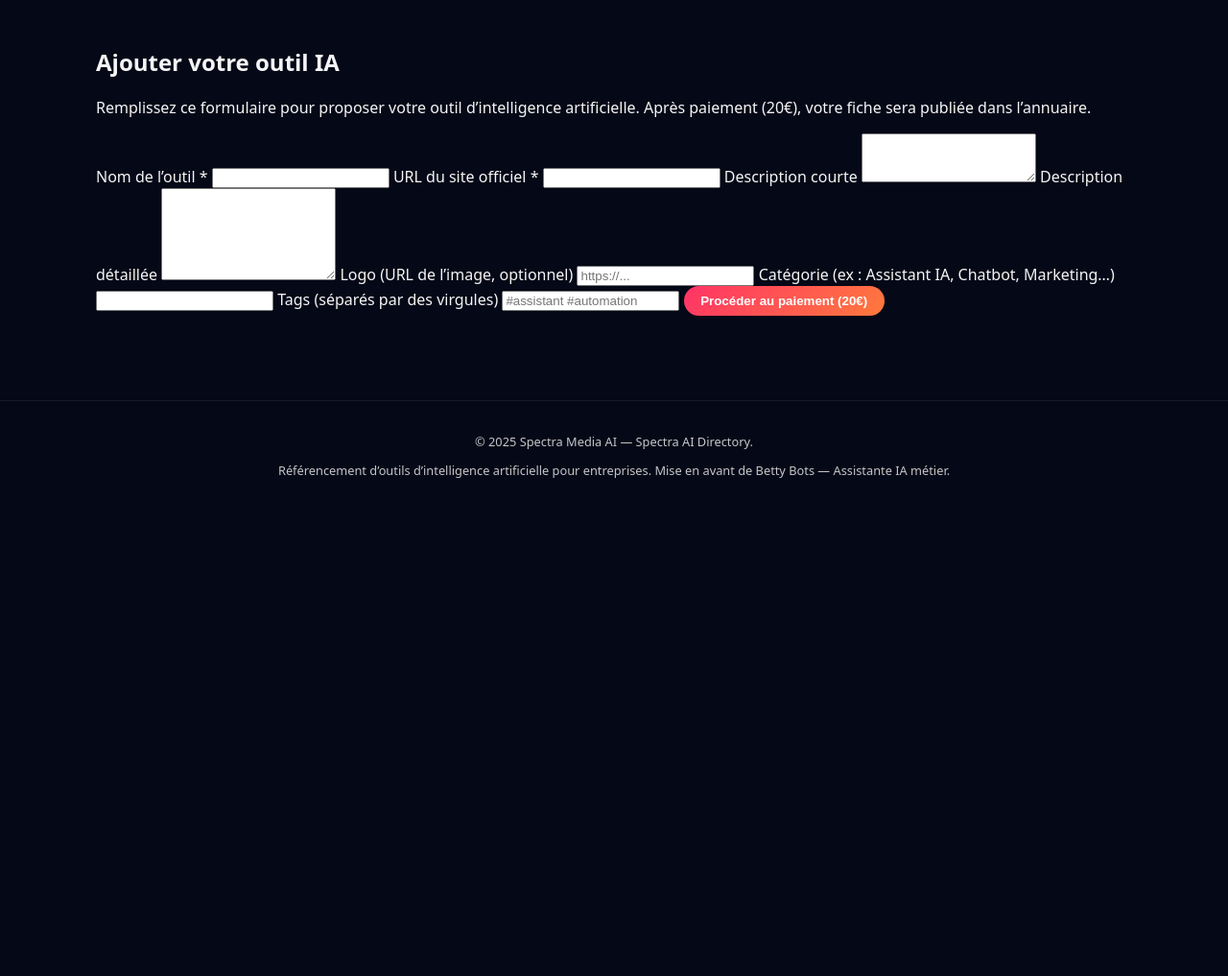
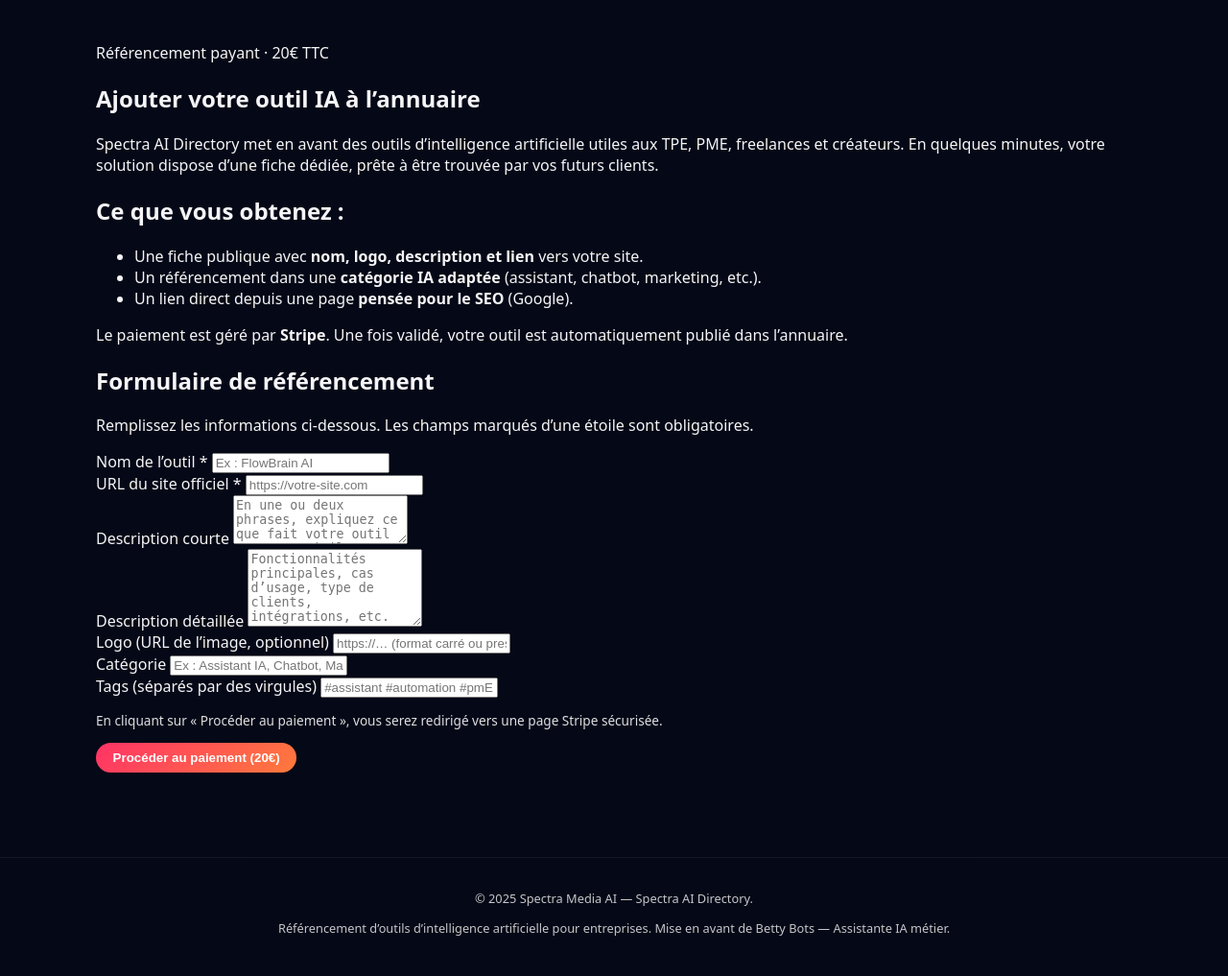
Before and after one commit to vincentbastille10/SpectraAIDirectory, a Flask app: page /ajouter in a window 1280 px wide. Shown: the part 62-1079 px from the top of the page at 96% size. Before the commit the page ends 560 px from the top, so only its background shows below. Run offline with Flask 3, Linux system fonts and the light colour scheme; parts of the project's set-up code (start-up, migrations or seed data) failed here and were passed over.

Commit message:
Update ajouter.html

```diff
--- a/templates/ajouter.html
+++ b/templates/ajouter.html
@@ -1,41 +1,118 @@
 {% extends "base.html" %}
 
-{% block title %}Ajouter un outil IA — Référencement dans l’annuaire{% endblock %}
+{% block title %}Ajouter un outil IA — Spectra AI Directory{% endblock %}
 {% block meta_description %}Référencez votre outil d’intelligence artificielle dans Spectra AI Directory via un formulaire simple et un paiement unique de 20€.{% endblock %}
 
 {% block content %}
-<section class="section">
-  <h1>Ajouter votre outil IA</h1>
-  <p>
-    Remplissez ce formulaire pour proposer votre outil d’intelligence artificielle.
-    Après paiement (20€), votre fiche sera publiée dans l’annuaire.
+<section class="section add-tool-section">
+  <div class="add-tool-layout">
+
+    <!-- Colonne gauche : contexte + bénéfices -->
+    <div class="add-tool-intro">
+      <p class="eyebrow">Référencement payant · 20€ TTC</p>
+      <h1>Ajouter votre outil IA à l’annuaire</h1>
+      <p class="intro-text">
+        Spectra AI Directory met en avant des outils d’intelligence artificielle utiles
+        aux TPE, PME, freelances et créateurs. En quelques minutes, votre solution
+        dispose d’une fiche dédiée, prête à être trouvée par vos futurs clients.
       </p>
 
-  <form method="post" class="form-tool">
+      <div class="benefits-list">
+        <h2>Ce que vous obtenez :</h2>
+        <ul>
+          <li>Une fiche publique avec <strong>nom, logo, description et lien</strong> vers votre site.</li>
+          <li>Un référencement dans une <strong>catégorie IA adaptée</strong> (assistant, chatbot, marketing, etc.).</li>
+          <li>Un lien direct depuis une page <strong>pensée pour le SEO</strong> (Google).</li>
+        </ul>
+      </div>
+
+      <div class="highlight-box">
+        <p>
+          Le paiement est géré par <strong>Stripe</strong>. Une fois validé, votre outil
+          est automatiquement publié dans l’annuaire.
+        </p>
+      </div>
+    </div>
+
+    <!-- Colonne droite : carte formulaire -->
+    <div class="add-tool-card">
+      <h2>Formulaire de référencement</h2>
+      <p class="card-subtitle">
+        Remplissez les informations ci-dessous. Les champs marqués d’une étoile sont obligatoires.
+      </p>
+
+      <form method="post" class="form-tool-grid">
+        <div class="field-group">
           <label for="name">Nom de l’outil *</label>
-    <input id="name" type="text" name="name" required>
+          <input id="name" type="text" name="name" required placeholder="Ex : FlowBrain AI">
+        </div>
 
+        <div class="field-group">
           <label for="url">URL du site officiel *</label>
-    <input id="url" type="url" name="url" required>
+          <input id="url" type="url" name="url" required placeholder="https://votre-site.com">
+        </div>
 
+        <div class="field-group full-width">
           <label for="short_description">Description courte</label>
-    <textarea id="short_description" name="short_description" rows="3"></textarea>
+          <textarea
+            id="short_description"
+            name="short_description"
+            rows="3"
+            placeholder="En une ou deux phrases, expliquez ce que fait votre outil et pour qui il est conçu."
+          ></textarea>
+        </div>
 
+        <div class="field-group full-width">
           <label for="long_description">Description détaillée</label>
-    <textarea id="long_description" name="long_description" rows="6"></textarea>
+          <textarea
+            id="long_description"
+            name="long_description"
+            rows="5"
+            placeholder="Fonctionnalités principales, cas d’usage, type de clients, intégrations, etc."
+          ></textarea>
+        </div>
 
+        <div class="field-group">
           <label for="logo_url">Logo (URL de l’image, optionnel)</label>
-    <input id="logo_url" type="text" name="logo_url" placeholder="https://...">
+          <input
+            id="logo_url"
+            type="text"
+            name="logo_url"
+            placeholder="https://… (format carré ou presque carré conseillé)"
+          >
+        </div>
 
-    <label for="category">Catégorie (ex : Assistant IA, Chatbot, Marketing…)</label>
-    <input id="category" type="text" name="category">
+        <div class="field-group">
+          <label for="category">Catégorie</label>
+          <input
+            id="category"
+            type="text"
+            name="category"
+            placeholder="Ex : Assistant IA, Chatbot, Marketing, Analytics…"
+          >
+        </div>
 
+        <div class="field-group full-width">
           <label for="tags">Tags (séparés par des virgules)</label>
-    <input id="tags" type="text" name="tags" placeholder="#assistant #automation">
+          <input
+            id="tags"
+            type="text"
+            name="tags"
+            placeholder="#assistant #automation #pmE"
+          >
+        </div>
 
-    <button type="submit" class="btn btn-primary">
+        <div class="form-footer">
+          <p class="form-note">
+            En cliquant sur « Procéder au paiement », vous serez redirigé vers une page Stripe sécurisée.
+          </p>
+          <button type="submit" class="btn btn-primary btn-pay">
             Procéder au paiement (20€)
           </button>
+        </div>
       </form>
+    </div>
+
+  </div>
 </section>
 {% endblock %}
```
Lines whose indentation alone changed are shown as unchanged.
